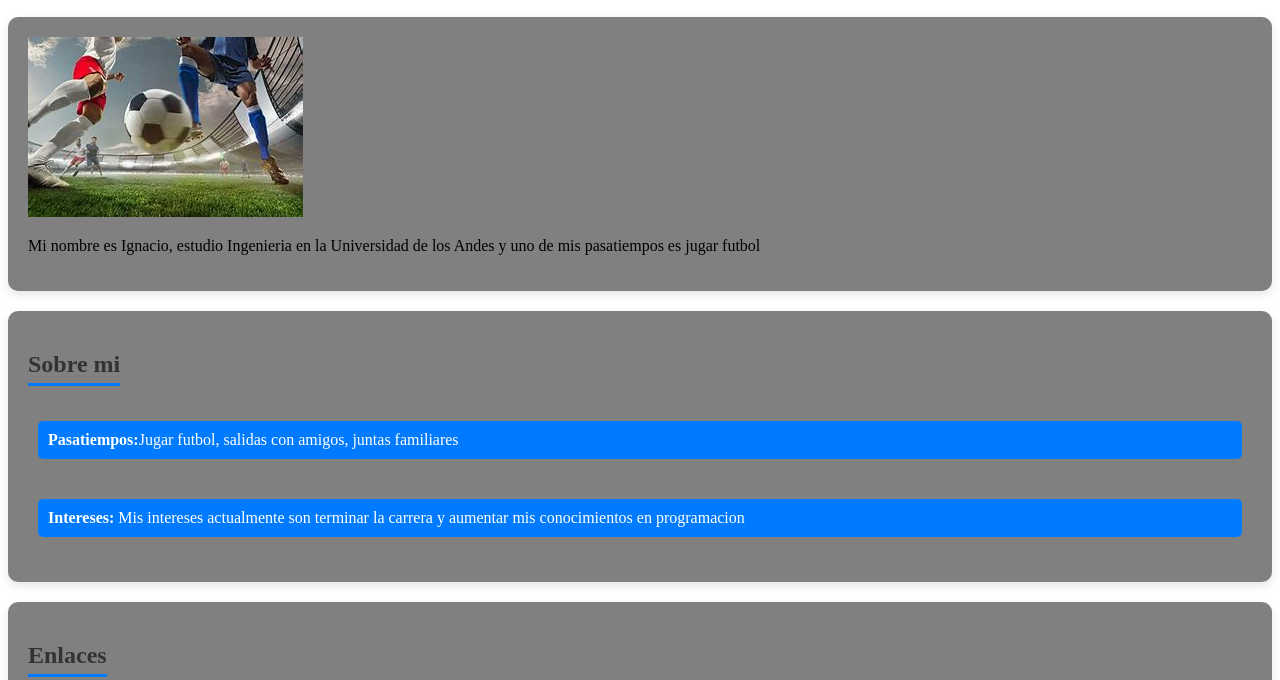
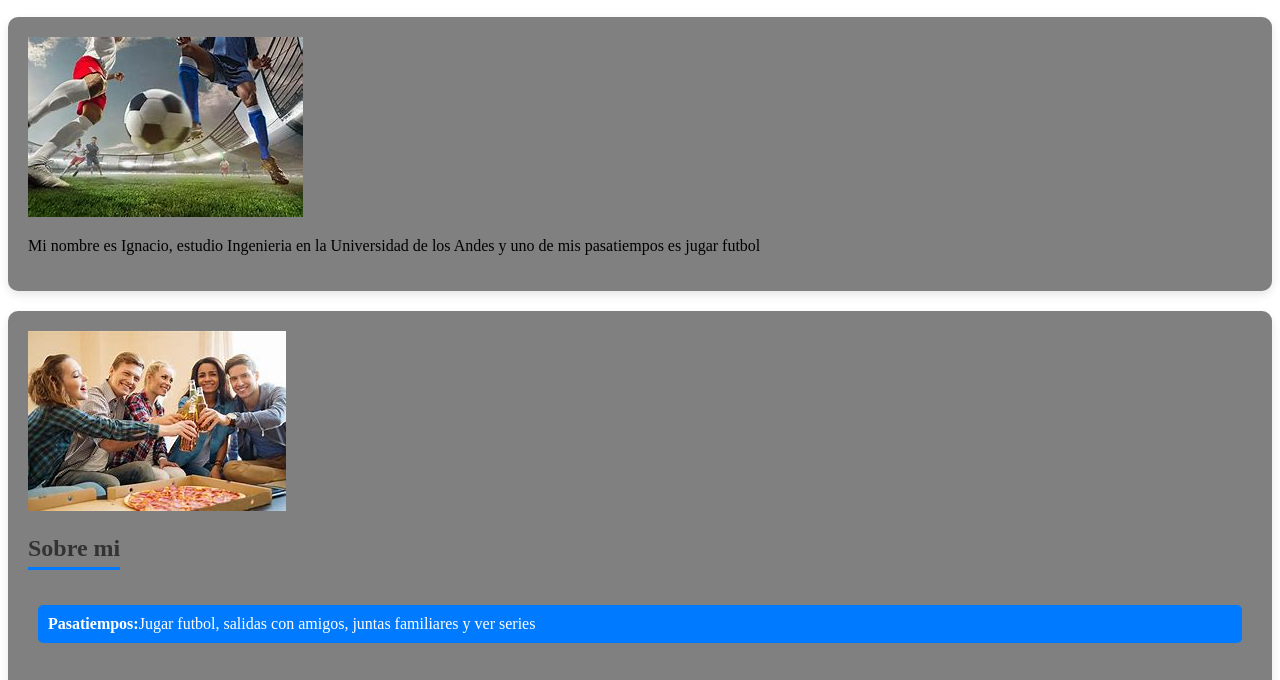
Before and after one commit to IAQuinteros/Lab1Quinteros, a plain HTML site: page index.html in a window 1280 px wide. Shown: the part 111-791 px from the top of the page. Drawn offline with Linux system fonts and the light colour scheme.

Commit message:
Nueva rama

```diff
--- a/index.html
+++ b/index.html
@@ -16,8 +16,10 @@
             <p>Mi nombre es Ignacio, estudio Ingenieria en la Universidad de los Andes y uno de mis pasatiempos es jugar futbol</p>
         </section>
         <section class="SegundaSeccion">
+            <img src="imagen2.jpeg" alt="Esta imagen corresponde a salida con amigos">
+        </br>
             <h2>Sobre mi</h2>
-            <ul><li><strong>Pasatiempos:</strong>Jugar futbol, salidas con amigos, juntas familiares</li></ul>
+            <ul><li><strong>Pasatiempos:</strong>Jugar futbol, salidas con amigos, juntas familiares y ver series</li></ul>
             <ul><li><strong>Intereses:</strong> Mis intereses actualmente son terminar la carrera y aumentar mis conocimientos en programacion</li></ul>
         </section>
         <section class="Links">
```
Also changed, not shown: imagen2.jpeg (added).
